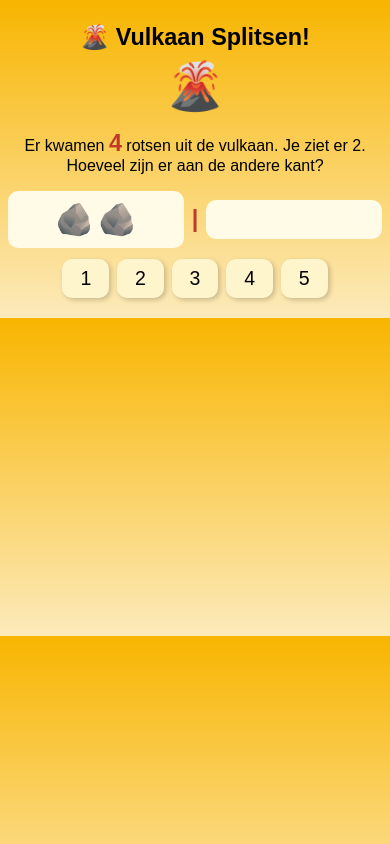
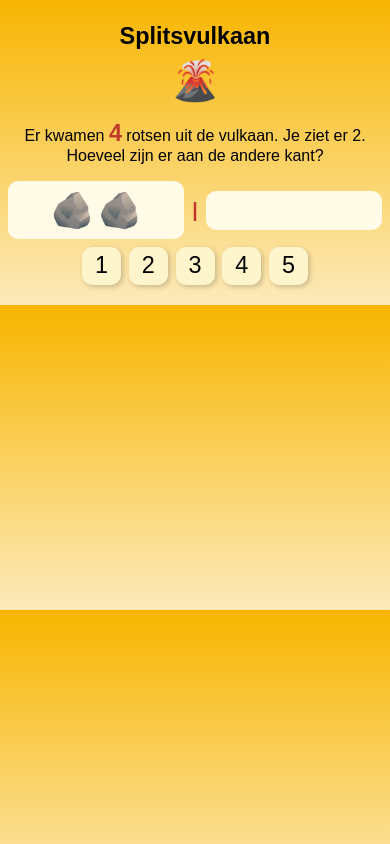
Before and after one commit to hobbit12b/vulkaan-splitsen, a plain HTML site: page index.html in a window 390 px wide. Both pictures are taken after a click on the button "1–5". Drawn offline with Linux system fonts and the light colour scheme.

Commit message:
Update index.html

```diff
--- a/index.html
+++ b/index.html
@@ -16,7 +16,7 @@
     }
 
     h1 {
-      font-size: 6vw;
+      font-size: 5vw;
       margin-bottom: 2vw;
     }
 
@@ -26,9 +26,9 @@
     }
 
     .keuzeknop {
-      font-size: 5vw;
-      padding: 2vw 4vw;
-      margin: 2vw;
+      font-size: 4vw;
+      padding: 1.5vw 3vw;
+      margin: 1.5vw;
       border: none;
       border-radius: 10px;
       background-color: #fff5cc;
@@ -41,7 +41,7 @@
     }
 
     .vulkaan {
-      font-size: 12vw;
+      font-size: 10vw;
       margin-bottom: 2vw;
     }
 
@@ -50,26 +50,27 @@
       justify-content: center;
       align-items: center;
       gap: 2vw;
-      margin: 3vw 0;
+      flex-wrap: wrap;
+      margin: 2vw 0;
     }
 
     .splithelft {
       flex: 1;
       background-color: #fffbe6;
-      padding: 2vw;
+      padding: 1.5vw;
       border-radius: 10px;
-      min-height: 10vw;
-      min-width: 35%;
+      min-height: 8vw;
+      min-width: 30%;
     }
 
     .scheiding {
-      font-size: 6vw;
+      font-size: 5vw;
       color: #c0392b;
       font-weight: bold;
     }
 
     .rots {
-      font-size: 8vw;
+      font-size: 6vw;
       margin: 0.5vw;
       display: inline-block;
     }
@@ -88,14 +89,14 @@
     }
 
     .antwoordknoppen button {
-      font-size: 5vw;
-      padding: 2vw 4vw;
+      font-size: 4vw;
+      padding: 1.5vw 3vw;
       border-radius: 10px;
       border: none;
       background-color: #fff5cc;
       box-shadow: 2px 2px 5px rgba(0, 0, 0, 0.2);
       cursor: pointer;
-      min-width: 12vw;
+      min-width: 10vw;
     }
 
     .antwoordknoppen button:hover {
@@ -104,7 +105,7 @@
 
     #feedback {
       margin-top: 3vw;
-      font-size: 5vw;
+      font-size: 4vw;
       font-weight: bold;
       text-align: center;
       white-space: pre-line;
@@ -113,13 +114,13 @@
     .aantal-highlight {
       font-weight: bold;
       color: #c0392b;
-      font-size: 6vw;
+      font-size: 5vw;
     }
 
     #volgendeKnop {
-      font-size: 4vw;
+      font-size: 3.5vw;
       padding: 1.5vw 3vw;
-      margin-top: 4vw;
+      margin-top: 3vw;
       border-radius: 8px;
       background-color: #ffffff;
       border: 2px solid #f1c40f;
@@ -134,10 +135,34 @@
     #game {
       display: none;
     }
+
+    @media (max-width: 768px) {
+      h1, .keuzeknop, .antwoordknoppen button, #feedback, .aantal-highlight, #volgendeKnop {
+        font-size: 5vw;
+      }
+
+      .rots {
+        font-size: 8vw;
+      }
+
+      .splithelft {
+        min-height: 10vw;
+      }
+    }
+
+    @media (max-width: 480px) {
+      h1, .keuzeknop, .antwoordknoppen button, #feedback, .aantal-highlight, #volgendeKnop {
+        font-size: 6vw;
+      }
+
+      .rots {
+        font-size: 9vw;
+      }
+    }
   </style>
 </head>
 <body>
-  <h1>🌋 Vulkaan Splitsen!</h1>
+  <h1>Splitsvulkaan</h1>
 
   <div class="keuze-scherm" id="keuzeScherm">
     <p style="font-size: 5vw;">Met hoeveel rotsen wil je oefenen?</p>
```
